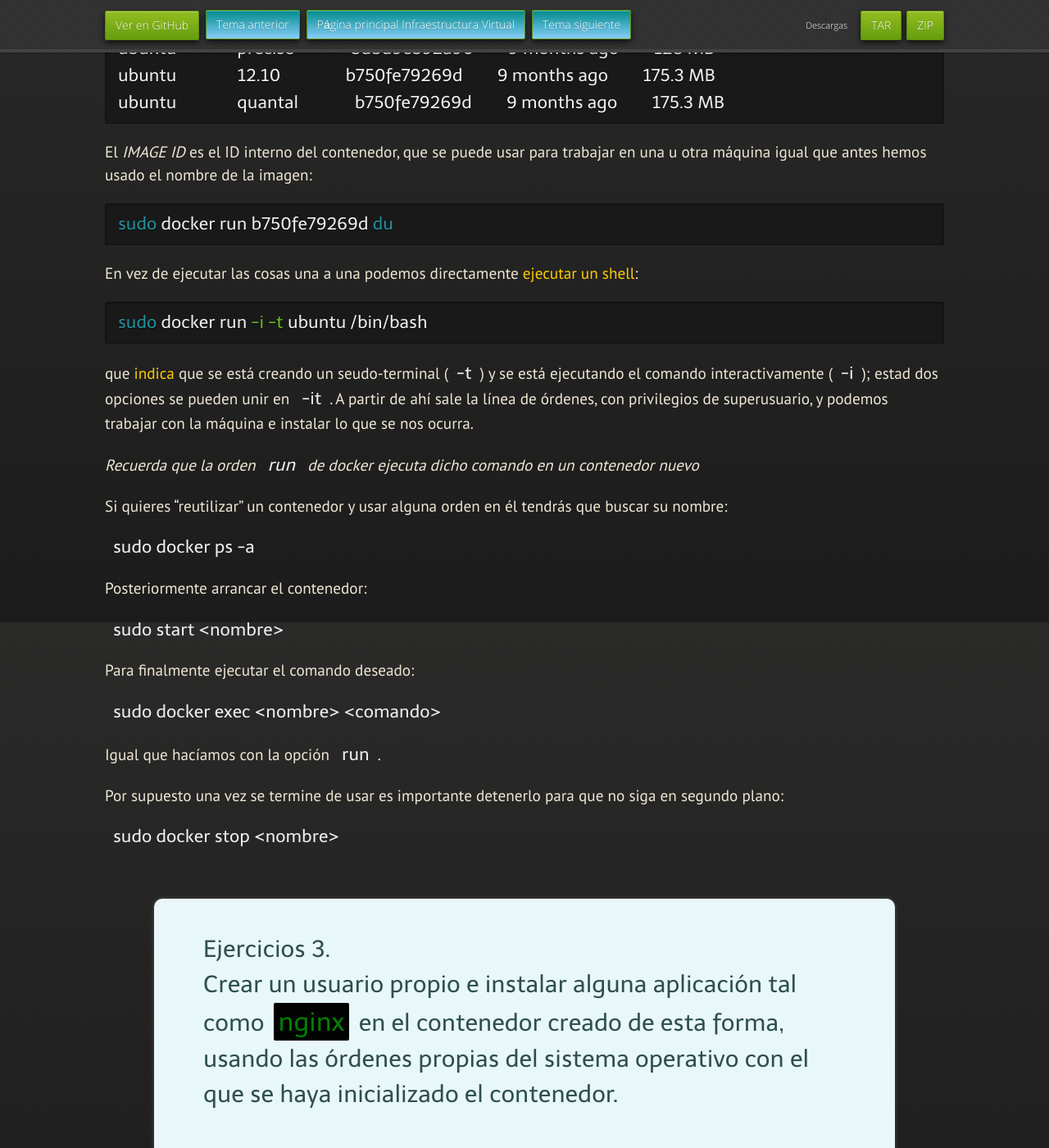
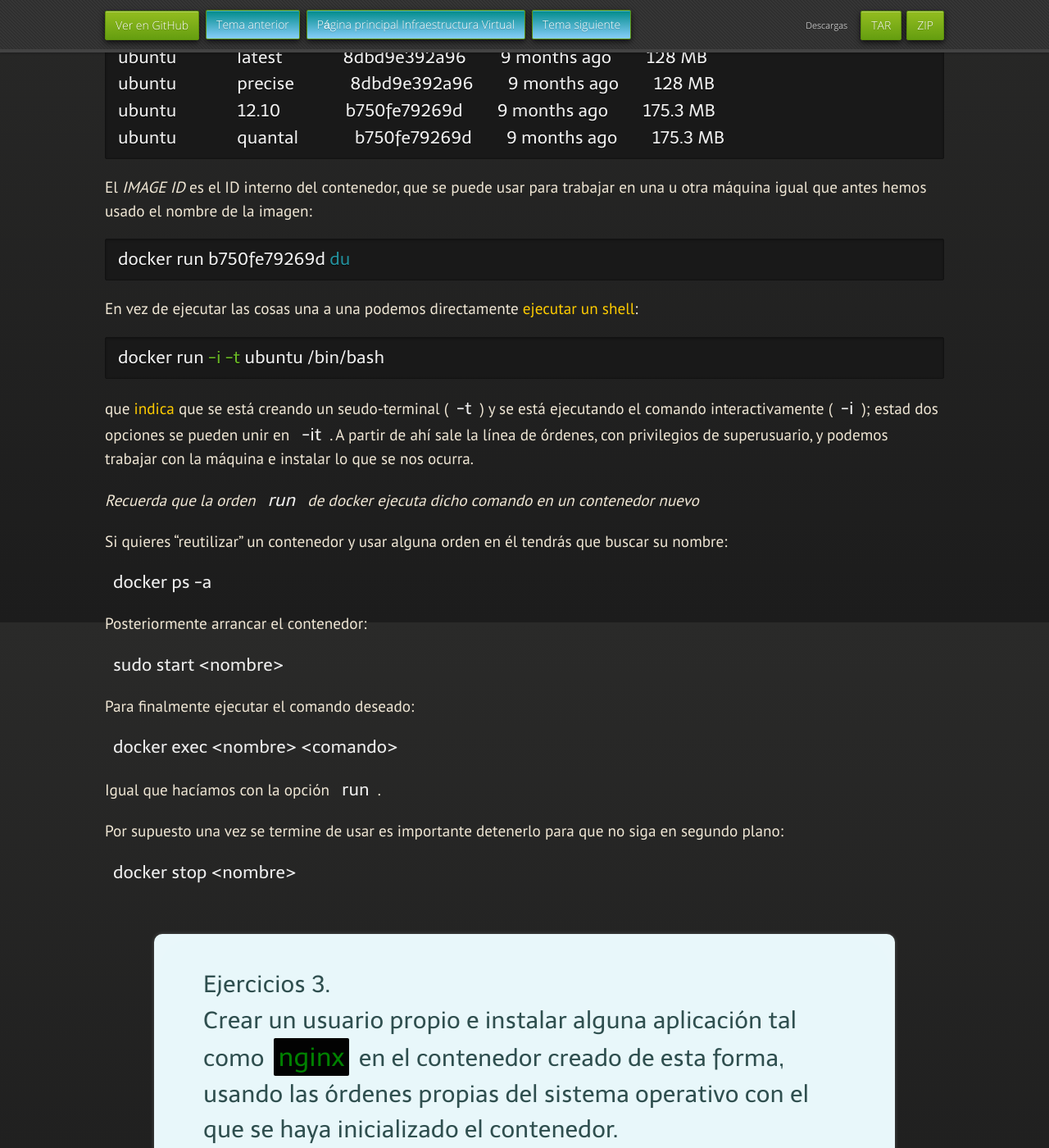
Before and after one commit to JJ/IV, a Jekyll site: the page built from documentos/temas/Contenedores.md, in a window 1280 px wide and 1400 px high, scrolled down 4641 px. Shown: the whole window at 82% size. Built offline with Jekyll 4.4.1, drawn with Linux system fonts in a browser that asks for light colours; nearby versions of some CDN libraries; some web fonts are replaced; our own code applies the rules of GitHub Pages for plain Markdown files; some of the changed text lies outside the part shown.

Commit message:
Sync documentos/temas/Contenedores.md de master a gh-pages

````diff
--- a/documentos/temas/Contenedores.md
+++ b/documentos/temas/Contenedores.md
@@ -131,7 +131,7 @@
 repositorio oficial
 
 ```shell
-sudo docker pull ubuntu
+docker pull ubuntu
 ```
 
 Esta orden, `pull`, descarga un contenedor básico de Ubuntu y lo instala. Hay
@@ -161,7 +161,7 @@
 Podemos ejecutar, por ejemplo, un listado de los directorios
 
 ```shell
-sudo docker run ubuntu ls
+docker run ubuntu ls
 ```
 
 Tras el sudo, hace falta docker; `run` es el comando de docker que
@@ -173,7 +173,7 @@
 táper tiene un id único que se puede ver con
 
 ```shell
-sudo docker ps -a=false
+docker ps -a=false
 ```
 
 Obteniendo algo así:
@@ -187,7 +187,7 @@
 referirnos a ella en otros comandos. También se puede usar
 
 ```shell
-sudo docker images
+docker images
 ```
 
 Que devolverá algo así:
@@ -206,14 +206,14 @@
 de la imagen:
 
 ```shell
-sudo docker run b750fe79269d du
+docker run b750fe79269d du
 ```
 
 En vez de ejecutar las cosas una a una podemos directamente
 [ejecutar un shell](https://docs.docker.com/engine/getstarted/step_two/):
 
 ```shell
-sudo docker run -i -t ubuntu /bin/bash
+docker run -i -t ubuntu /bin/bash
 ```
 
 que [indica](https://docs.docker.com/engine/reference/commandline/cli/) que se
@@ -228,7 +228,7 @@
 Si quieres “reutilizar” un contenedor y usar alguna
 orden en él tendrás que buscar su nombre:
 
-```sudo docker ps -a```
+```docker ps -a```
 
 Posteriormente arrancar el contenedor:
 
@@ -236,14 +236,14 @@
 
 Para finalmente ejecutar el comando deseado:
 
-```sudo docker exec <nombre> <comando>```
+```docker exec <nombre> <comando>```
 
 Igual que hacíamos con la opción `run`.
 
 Por supuesto una vez se termine de usar es importante detenerlo para
 que no siga en segundo plano:
 
-```sudo docker stop <nombre>```
+```docker stop <nombre>```
 
 <div class='ejercicios' markdown='1'>
 
@@ -256,14 +256,14 @@
 Los contenedores se pueden arrancar de forma independiente con `start`
 
 ```shell
-sudo docker start ed747e1b64506ac40e585ba9412592b00719778fd1dc55dc9bc388bb22a943a8
+docker start ed747e1b64506ac40e585ba9412592b00719778fd1dc55dc9bc388bb22a943a8
 ```
 
 pero hay que usar el ID largo que se obtiene dando la orden de esta
 forma
 
 ```shell
-sudo docker images --no-trunc
+docker images --no-trunc
 ```
 
 Para entrar en ese contenedor tienes que averiguar qué IP está usando
@@ -271,7 +271,7 @@
 de `ssh` en la misma. Para averiguar la IP:
 
 ```shell
-sudo docker inspect ed747e1b64506ac40e585ba9412592b00719778fd1dc55dc9bc388bb22a943a8
+docker inspect ed747e1b64506ac40e585ba9412592b00719778fd1dc55dc9bc388bb22a943a8
 ```
 
 te dirá toda la información sobre la misma, incluyendo qué es lo que
@@ -284,7 +284,7 @@
 [commit](https://docs.docker.com/engine/reference/commandline/commit)
 
 ```shell
-sudo docker commit 8dbd9e392a964056420e5d58ca5cc376ef18e2de93b5cc90e868a1bbc8318c1c nuevo-nombre
+docker commit 8dbd9e392a964056420e5d58ca5cc376ef18e2de93b5cc90e868a1bbc8318c1c nuevo-nombre
 ```
 
 que guardará el estado del contenedor tal como está en ese
@@ -365,7 +365,7 @@
 características se puede ejecutar el contenedor con:
 
 ```shell
-sudo docker run -t jjmerelo/alpine-perl6 -e "say π  - 4 * ([+]  <1 -1> <</<<  (1,3,5,7,9...10000))  "
+docker run -t jjmerelo/alpine-perl6 -e "say π  - 4 * ([+]  <1 -1> <</<<  (1,3,5,7,9...10000))  "
 ```
 
 Si tuviéramos perl6 instalado en local, se podría escribir
@@ -383,7 +383,7 @@
 `ENTRYPOINT` da más flexibilidad e incluso de puede evitar usando
 
 ```shell
-sudo docker run -it --entrypoint "sh -l -c" jjmerelo/alpine-perl6
+docker run -it --entrypoint "sh -l -c" jjmerelo/alpine-perl6
 ```
 
 que accederá directamente a la línea de órdenes, en este caso
@@ -394,7 +394,7 @@
 *montar* un directorio externo, tal como hacemos aquí:
 
 ```shell
-sudo docker run --rm -t -v `pwd`:/app  \
+docker run --rm -t -v `pwd`:/app  \
         jjmerelo/alpine-perl6 /app/horadam.p6 100 3 7 0.25 0.33
 ```
 
@@ -451,7 +451,7 @@
 ejecutando localmente habrá que probarlo de esta forma
 
 ```shell
-sudo docker run -p 80:8000 -it --rm minick/mitag
+docker run -p 80:8000 -it --rm minick/mitag
 ```
 
 donde `minick/mitag` es nuestro prefijo y tag elegidos para este caso
````
Also changed, not shown: other parts of documentos/temas/Contenedores.md (+1 -1 lines).
